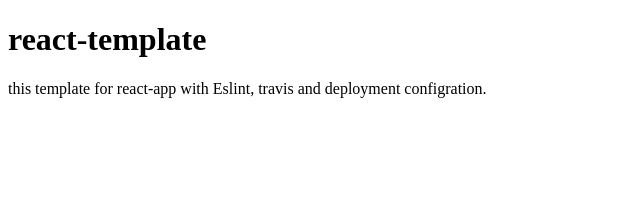
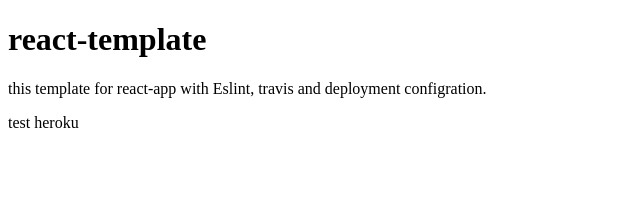
Before and after one commit to ali-7/react-template, a React (Create React App) app in the folder client/: page / in a window 1280 px wide. Shown: the top 204 px of the page, without its empty margins (0-640 px from the left). Built offline with nearby package versions, Linux system fonts and the light colour scheme.

Commit message:
test-heroku-build

```diff
--- a/client/src/App.js
+++ b/client/src/App.js
@@ -12,6 +12,7 @@
           this template for react-app with Eslint, travis and deployment
           configration.
         </p>
+        <p>test heroku</p>
       </div>
     );
   }
```
